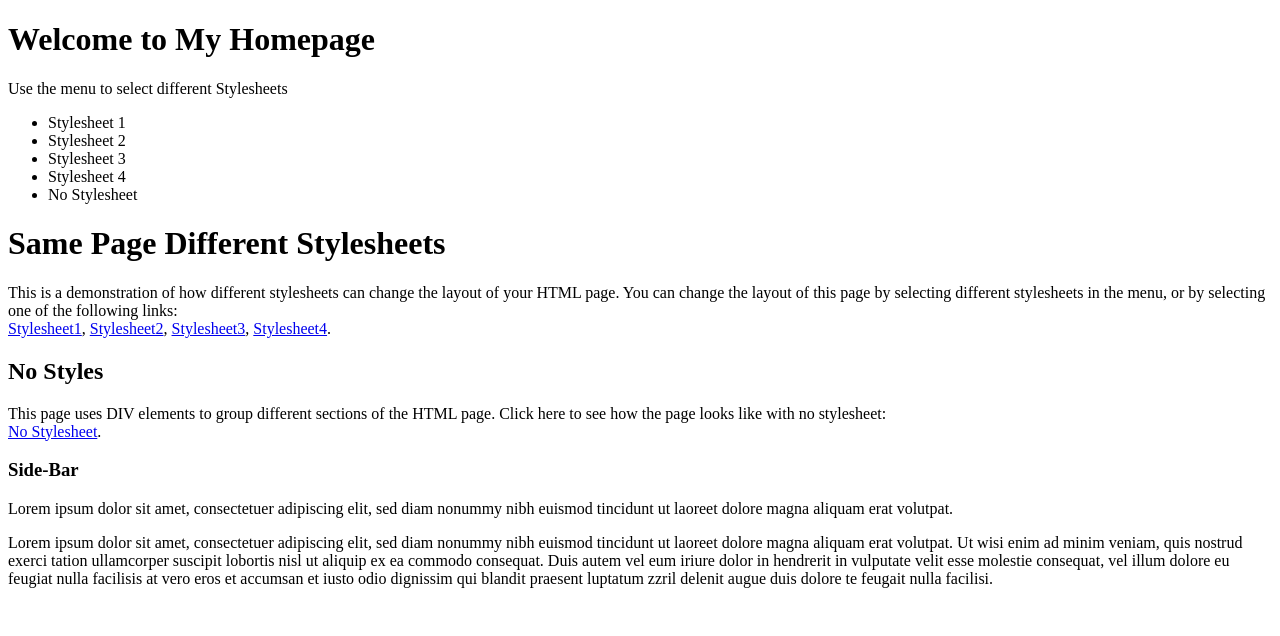
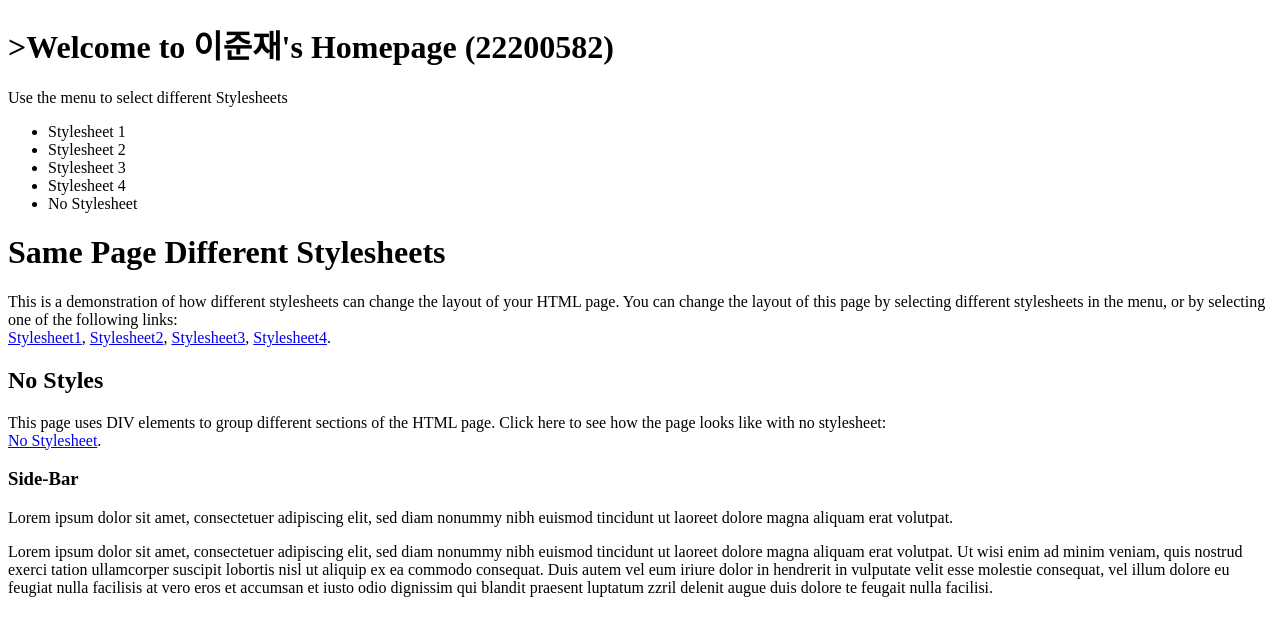
Before and after one commit to jay22c/project2, a plain HTML site: page nostyle.html in a window 1280 px wide. Drawn offline with Linux system fonts and the light colour scheme.

Commit message:
update nostyle

```diff
--- a/nostyle.html
+++ b/nostyle.html
@@ -9,7 +9,7 @@
 
 <div class="container wrapper">
   <div id="top">
-    <h1>Welcome to My Homepage</h1>
+    <h1>>Welcome to 이준재's Homepage (22200582)</h1>
     <p>Use the menu to select different Stylesheets</p>
   </div>
   <div class="wrapper">
```
